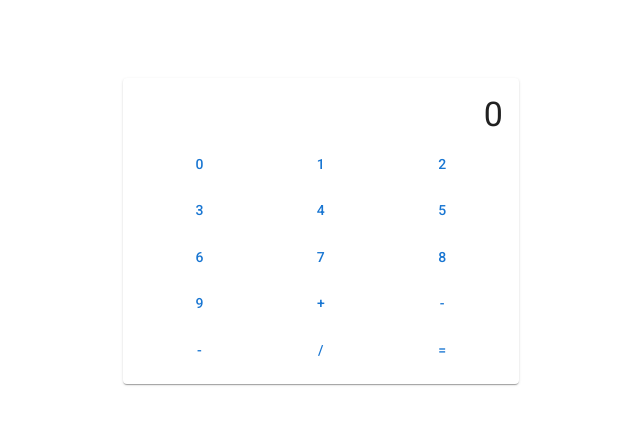
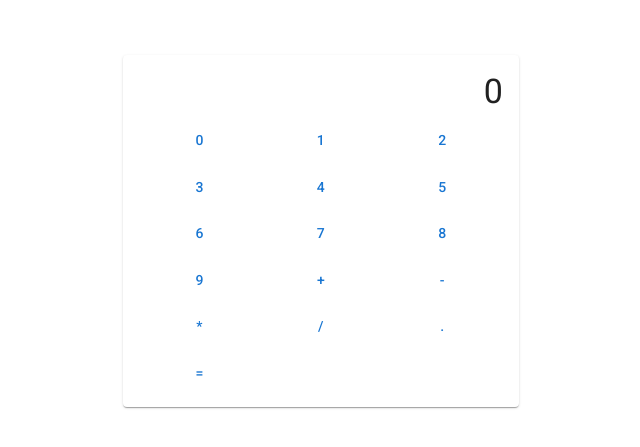
Before and after one commit to CloneableX/react-calculator, a React (Vite) app: page / in a window 1280 px wide. Shown: the part 169-616 px from the top of the page, without its empty margins (319-959 px from the left). Built offline with nearby package versions, Linux system fonts and the light colour scheme.

Commit message:
feature: fraction

```diff
--- a/src/components/Key.tsx
+++ b/src/components/Key.tsx
@@ -103,7 +103,7 @@ export const MultiplicationKey = (props: Record<string, any>) => {
       operateCallback={(currentText: string) => `${currentText}*`}
       {...props}
     >
-      -
+      *
     </OperatorKey>
   );
 };
@@ -116,6 +116,18 @@ export const DivisionKey = (props: Record<string, any>) => {
       {...props}
     >
       /
+    </OperatorKey>
+  );
+};
+
+export const DotKey = (props: Record<string, any>) => {
+  return (
+    <OperatorKey
+      value="dot"
+      operateCallback={(currentText: string) => `${currentText}.`}
+      {...props}
+    >
+      .
     </OperatorKey>
   );
 };
--- a/src/components/KeyBoard.tsx
+++ b/src/components/KeyBoard.tsx
@@ -1,6 +1,7 @@
 import {
   AdditionKey,
   DivisionKey,
+  DotKey,
   EqualityKey,
   MultiplicationKey,
   NumberKey,
@@ -20,6 +21,7 @@ export const KeyBoard = () => {
   keys.push(<SubtractionKey xs={4} />);
   keys.push(<MultiplicationKey xs={4} />);
   keys.push(<DivisionKey xs={4} />);
+  keys.push(<DotKey xs={4} />);
   keys.push(<EqualityKey xs={4} />);
   return <>{...keys}</>;
 };
```
Also changed, not shown: 2 other files (tests, documents, lock files or other folders).
